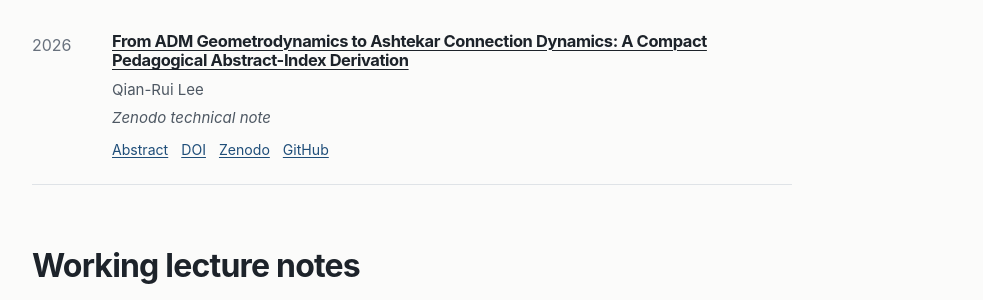
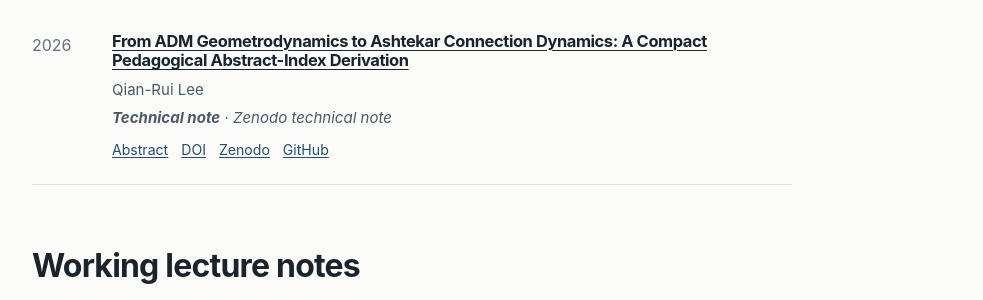
Before and after one commit to ToelUl/ToelUl.github.io, a Jekyll site: the page built from notes.html, in a window 1280 px wide and 1045 px high. Shown: the part 386-686 px from the top of the window, without its empty margins (148-1131 px from the left). Built offline with Jekyll 4.4.1, drawn with Linux system fonts in a browser that asks for light colours.

Commit message:
Show publication status in listings

```diff
--- a/_includes/publication-item.html
+++ b/_includes/publication-item.html
@@ -3,7 +3,7 @@
   <div>
     <h3><a href="{{ include.pub.url | relative_url }}">{{ include.pub.title }}</a></h3>
     <p class="pub-authors">{{ include.pub.authors | join: ', ' }}</p>
-    <p class="pub-venue">{{ include.pub.venue }}</p>
+    <p class="pub-venue"><strong>{{ include.pub.type_label }}</strong> · {{ include.pub.venue }}</p>
     <div class="pub-links">
       <a href="{{ include.pub.url | relative_url }}">Abstract</a>
       {% if include.pub.doi_url %}<a href="{{ include.pub.doi_url }}">DOI</a>{% endif %}
```
